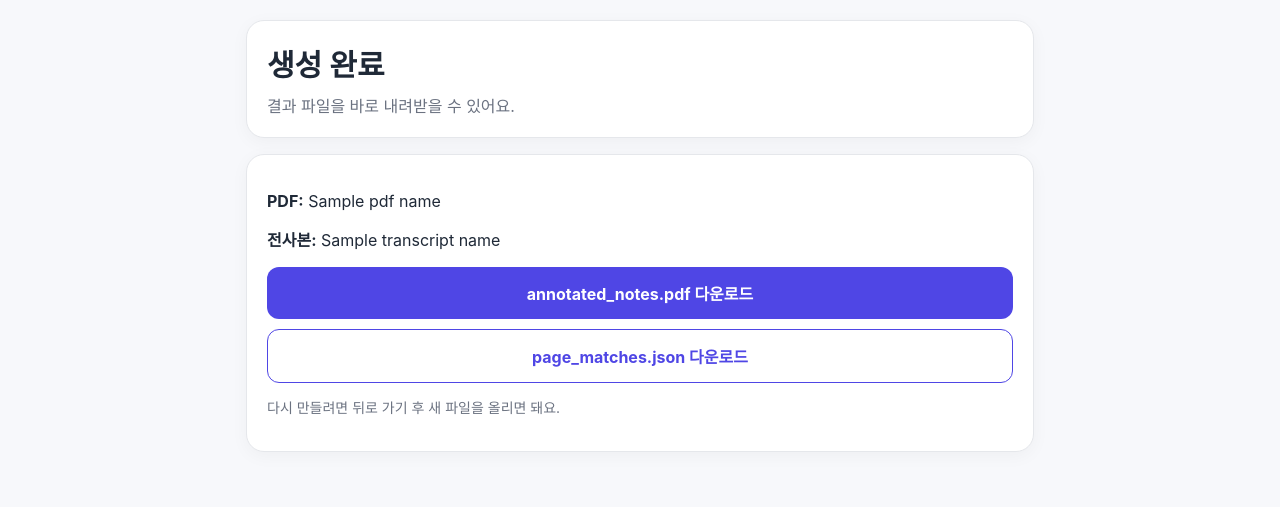
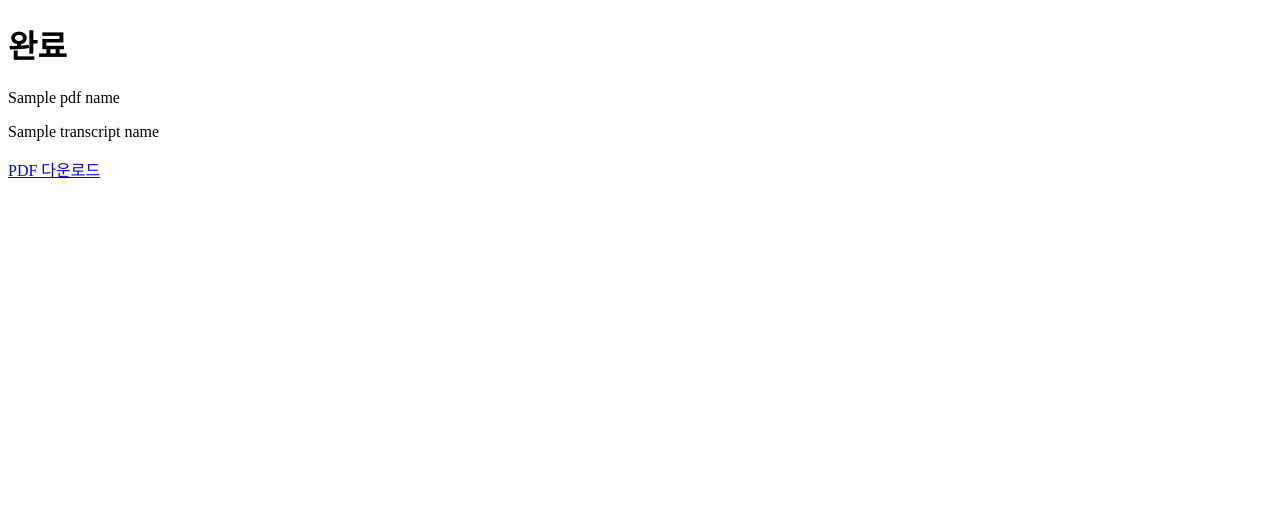
Before and after one commit to carly0827/-2, a Python web app: template templates/result.html in a window 1280 px wide. Shown: the top 507 px of the page. Run offline with Jinja, Linux system fonts and the light colour scheme; the template is opened without the code that fills it: most values are stand-ins (such as "Sample title", 1, 10 or a date in 2020).

Commit message:
Update result.html

```diff
--- a/templates/result.html
+++ b/templates/result.html
@@ -1,27 +1,13 @@
 <!doctype html>
-<html lang="ko">
-<head>
-  <meta charset="utf-8">
-  <meta name="viewport" content="width=device-width,initial-scale=1">
-  <title>생성 완료</title>
-  <link rel="stylesheet" href="/static/style.css">
-</head>
+<html>
 <body>
-  <main class="wrap">
-    <section class="card hero">
-      <h1>생성 완료</h1>
-      <p class="lead">결과 파일을 바로 내려받을 수 있어요.</p>
-    </section>
 
-    <section class="card">
-      <p><strong>PDF:</strong> {{ pdf_name }}</p>
-      <p><strong>전사본:</strong> {{ transcript_name }}</p>
-      <div class="actions">
-        <a class="button" href="/download/{{ run_id }}">annotated_notes.pdf 다운로드</a>
-        <a class="button secondary" href="/download-json/{{ run_id }}">page_matches.json 다운로드</a>
-      </div>
-      <p class="hint">다시 만들려면 뒤로 가기 후 새 파일을 올리면 돼요.</p>
-    </section>
-  </main>
+<h1>완료</h1>
+
+<p>{{ pdf_name }}</p>
+<p>{{ transcript_name }}</p>
+
+<a href="/download/{{ run_id }}">PDF 다운로드</a>
+
 </body>
 </html>
```
